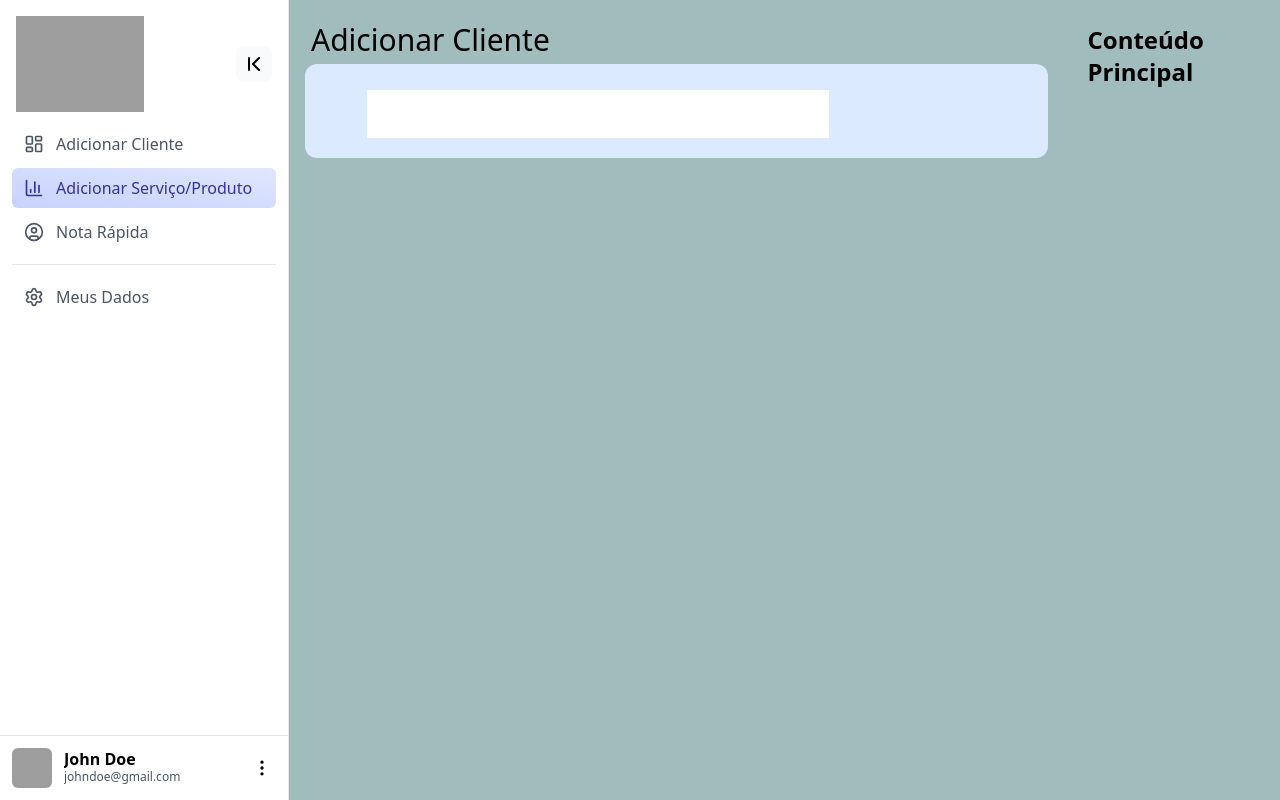
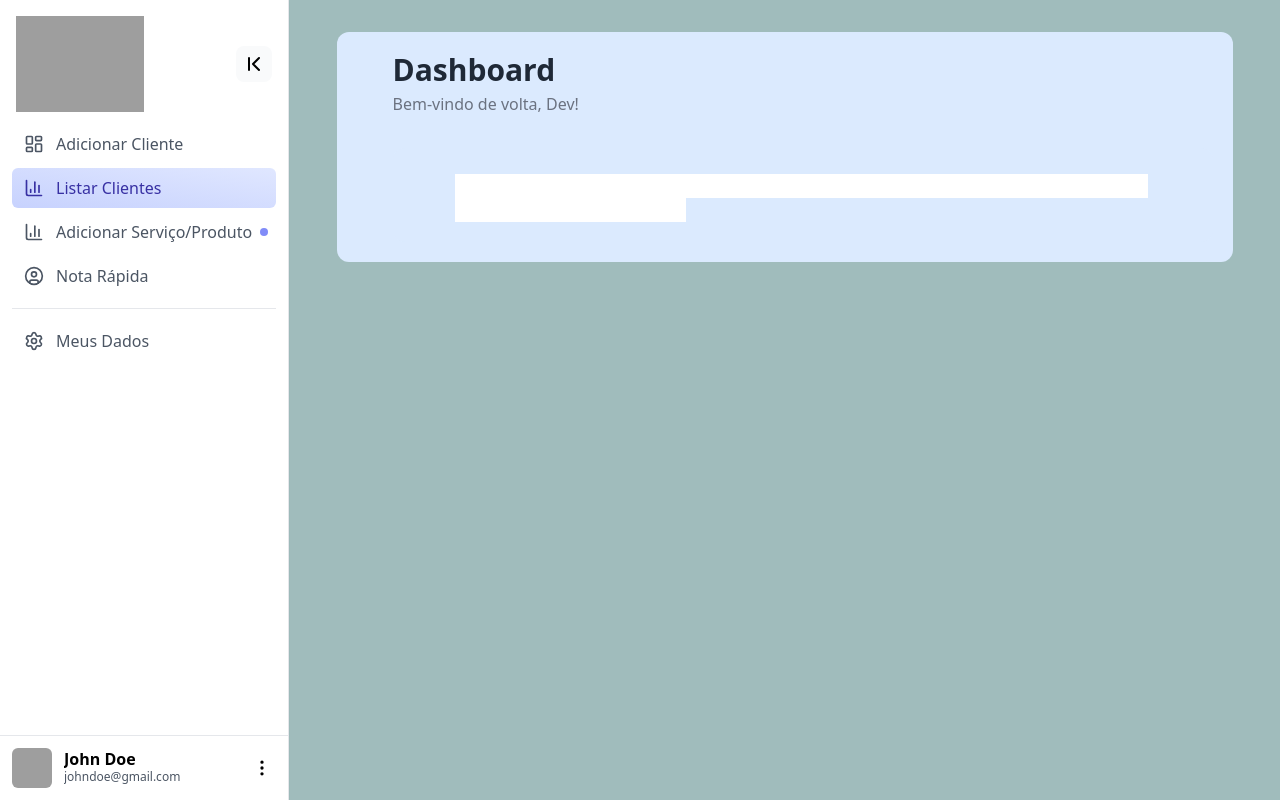
Before and after one commit to Jonathan753/DataPrint, a React (Vite) app: page /add-user in a window 1280 px wide. Built offline with nearby package versions, Linux system fonts and the light colour scheme; grey boxes are pictures that could not be loaded.

Commit message:
Adicionou o container global

```diff
--- a/src/App.tsx
+++ b/src/App.tsx
@@ -22,23 +22,25 @@ function App() {
         <main className="flex">
           <Sidebar>
             <SidebarItem to="/" icon={<LayoutDashboard size={20} />} text="Adicionar Cliente" />
-            <SidebarItem to="add-user" icon={<BarChart3 size={20} />} active text="Adicionar Serviço/Produto" />
+            <SidebarItem to="add-user" icon={<BarChart3 size={20} />} active text="Listar Clientes" />
+            <SidebarItem to="add-user" icon={<BarChart3 size={20} />} alert text="Adicionar Serviço/Produto" />
             <SidebarItem to="add-service" icon={<UserCircle size={20} />} text="Nota Rápida" />
             <hr className="my-3" />
             <SidebarItem to="teste" icon={<Settings size={20} />} text="Meus Dados" />
           </Sidebar>
           {/* conteudo da pagina */}
-          <div className='p-4'>
+          <div className='flex-1 h-screen overflow-y-auto p-8'>
+            <div className='max-w-4xl mx-auto'>
+              <div className="bg-blue-100 rounded-xl p-5 pl-14">
                 <Routes>
                   <Route path='/' element={<Home />} />
                   <Route path='/add-user' element={<AddUser />} />
                   <Route path='/add-service' element={<AddService />} />
                 </Routes>
               </div>
-          <div className="p-6">
-            <h1 className="text-2xl font-bold">Conteúdo Principal</h1>
+              {/* fim do conteudo da pagina */}
             </div>
-          {/* fim do conteudo da pagina */}
+          </div>
         </main>
 
       </BrowserRouter>
--- a/src/pages/AddUser.tsx
+++ b/src/pages/AddUser.tsx
@@ -1,7 +1,10 @@
 const AddUser = () => {
     return (
         <>
-            <h1 className="p-1.5 text-3xl">Adicionar Cliente</h1>
+        <div className="mb-8">
+            <h1 className="text-3xl font-bold text-gray-800">Dashboard</h1>
+            <p className="text-gray-500 mt-1">Bem-vindo de volta, Dev!</p>
+          </div>
             <div className="bg-blue-100 rounded-xl p-5 pl-14">
                 <div className="mt-1.5 ml-1.5">
                     <input className="entrada-texto" type="text" />
```
Lines whose indentation alone changed are shown as unchanged.
